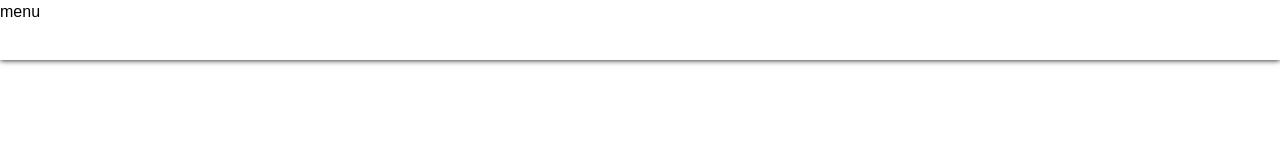
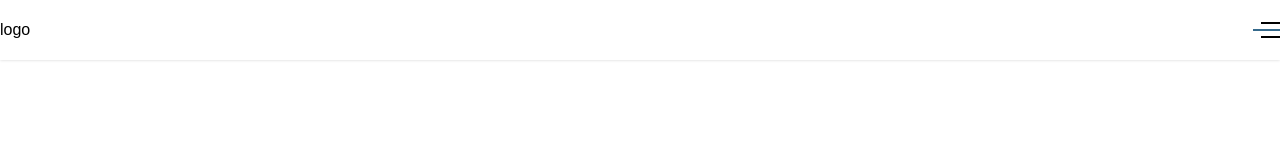
Before and after one commit to divcraft/divcraft-website, a Gatsby site: page / in a window 1280 px wide. Built offline with nearby package versions, Linux system fonts and the light colour scheme; Gatsby itself is replaced by a stand-in of ours.

Commit message:
create menu button

```diff
--- a/src/components/Menu/index.js
+++ b/src/components/Menu/index.js
@@ -1,6 +1,19 @@
-import React from 'react';
-import { MenuContainer } from './style';
+import React, { useState } from 'react';
+import { MenuContainer, Logo, MenuButton } from './style';
 
-const Menu = () => <MenuContainer>menu</MenuContainer>;
+const Menu = () => {
+  const [isClicked, setIsClicked] = useState(false);
+  const handleClick = () => {
+    setIsClicked(!isClicked);
+  };
+  return (
+    <MenuContainer>
+      <Logo>logo</Logo>
+      <MenuButton isClicked={isClicked} onClick={handleClick}>
+        <span />
+      </MenuButton>
+    </MenuContainer>
+  );
+};
 
 export default Menu;
--- a/src/components/Menu/style.js
+++ b/src/components/Menu/style.js
@@ -1,10 +1,67 @@
-import styled from 'styled-components';
+import styled, { css } from 'styled-components';
 
 export const MenuContainer = styled.div`
   position: fixed;
   z-index: 1;
-  box-shadow: 0 0 6px;
+  box-shadow: 0 0 3px lightgray;
   height: 60px;
   width: 100%;
   background-color: white;
+  display: flex;
+  justify-content: space-between;
+  align-items: center;
 `;
+
+export const Logo = styled.div``;
+
+export const MenuButton = styled.div`
+  width: 27px;
+  height: 27px;
+  cursor: pointer;
+  display: flex;
+  align-items: center;
+  & span {
+    transition: all 0.3s;
+    position: relative;
+    display: block;
+    width: 27px;
+    height: 2px;
+    background-color: ${({ theme: { colors } }) => colors.blue};
+    &::before {
+      content: '';
+      transition: all 0.3s;
+      position: absolute;
+      bottom: 7px;
+      right: 0;
+      width: 19px;
+      height: 2px;
+      background-color: black;
+    }
+    &::after {
+      content: '';
+      transition: all 0.3s;
+      position: absolute;
+      top: 7px;
+      right: 0;
+      width: 19px;
+      height: 2px;
+      background-color: black;
+    }
+    ${({ isClicked }) =>
+      isClicked &&
+      css`
+        background-color: white;
+        &::before {
+          transform: rotate(-45deg);
+          bottom: 0;
+          width: 23px;
+        }
+        &::after {
+          transform: rotate(45deg);
+          top: 0;
+          width: 23px;
+          background-color: ${({ theme: { colors } }) => colors.blue};
+        }
+      `}
+  }
+`;
```
Also changed, not shown: 1 other file.
